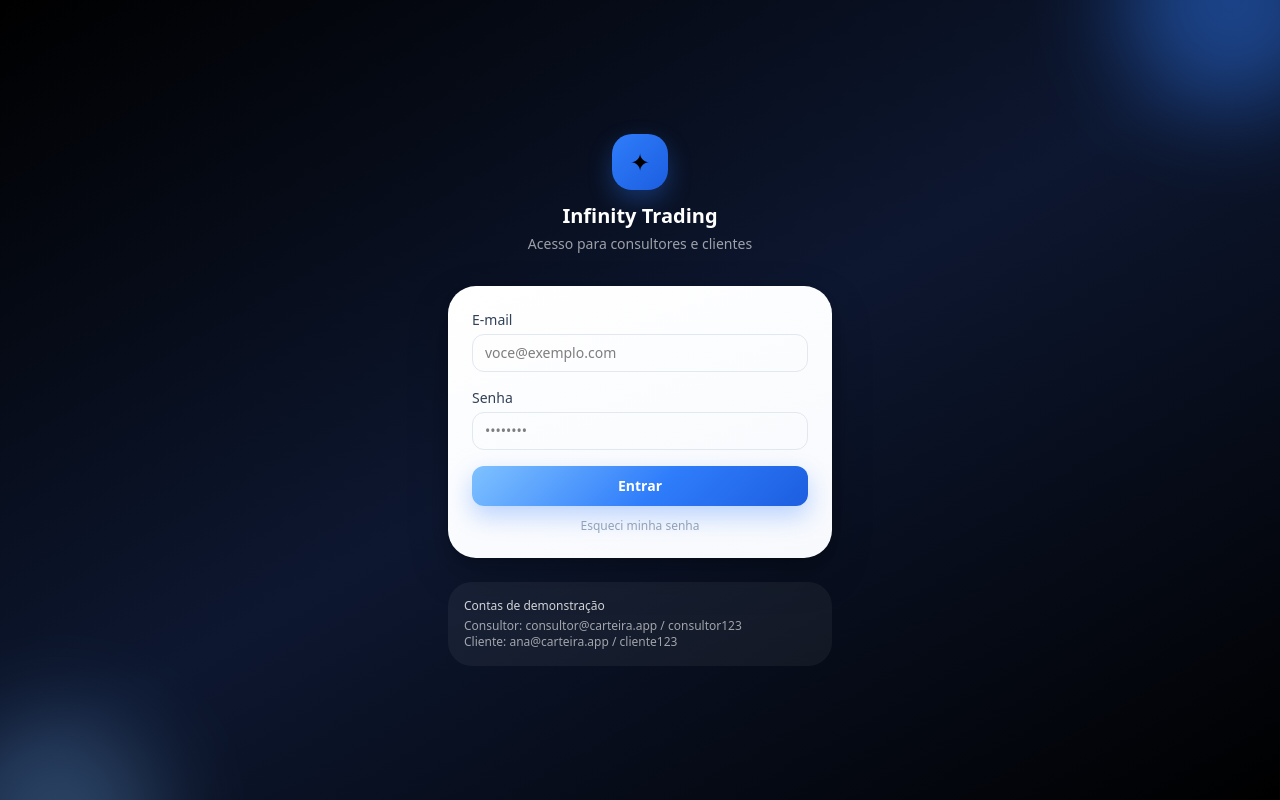
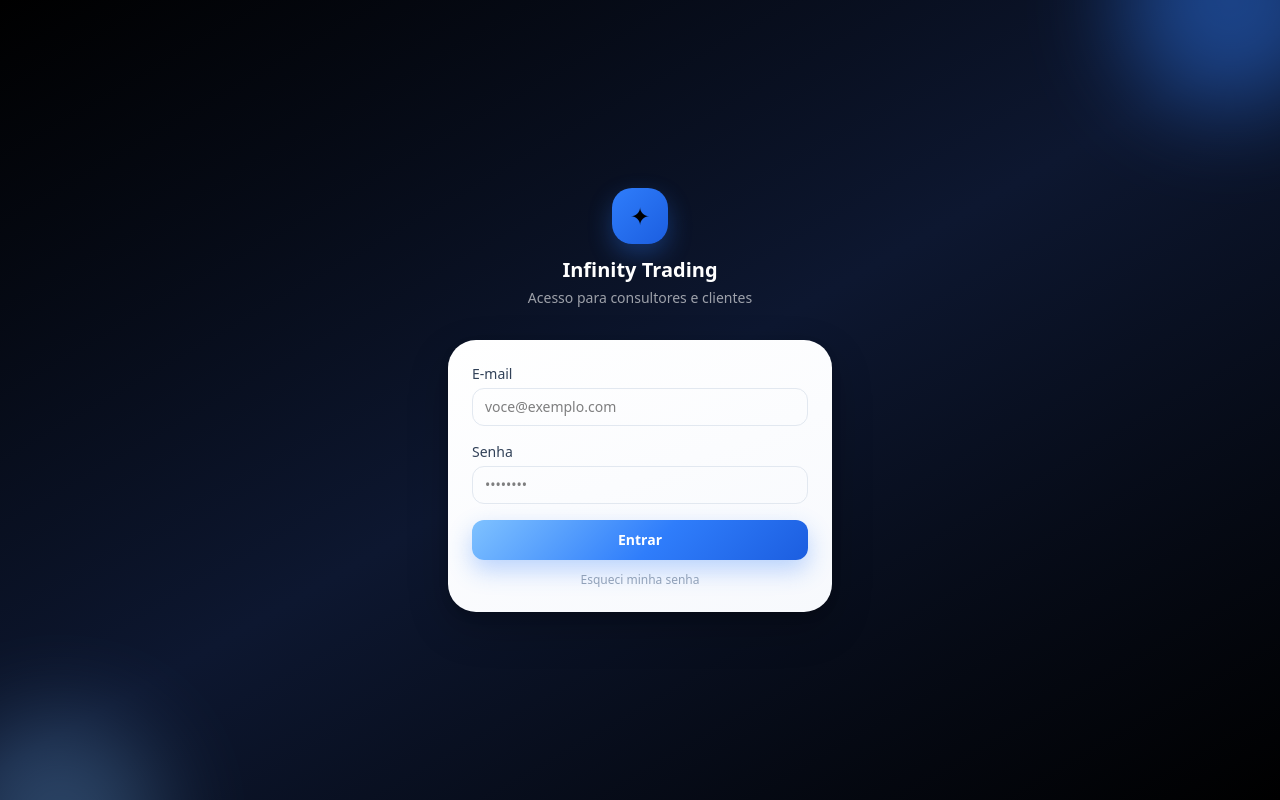
Before and after one commit to infinityfinanceinvestments-sketch/carteira-app_1, a Next.js app: page /login in a window 1280 px wide. Built offline with nearby package versions, Linux system fonts and the light colour scheme.

Commit message:
Remove contas de demonstracao da tela de login

```diff
--- a/app/login/page.tsx
+++ b/app/login/page.tsx
@@ -196,12 +196,6 @@ export default function LoginPage() {
             Esqueci minha senha
           </Link>
         </form>
-
-        <div className="mt-6 rounded-3xl bg-white/5 p-4 text-xs text-white/60">
-          <p className="mb-1 font-medium text-white/80">Contas de demonstração</p>
-          <p>Consultor: consultor@carteira.app / consultor123</p>
-          <p>Cliente: ana@carteira.app / cliente123</p>
-        </div>
       </div>
     </main>
   );
```
